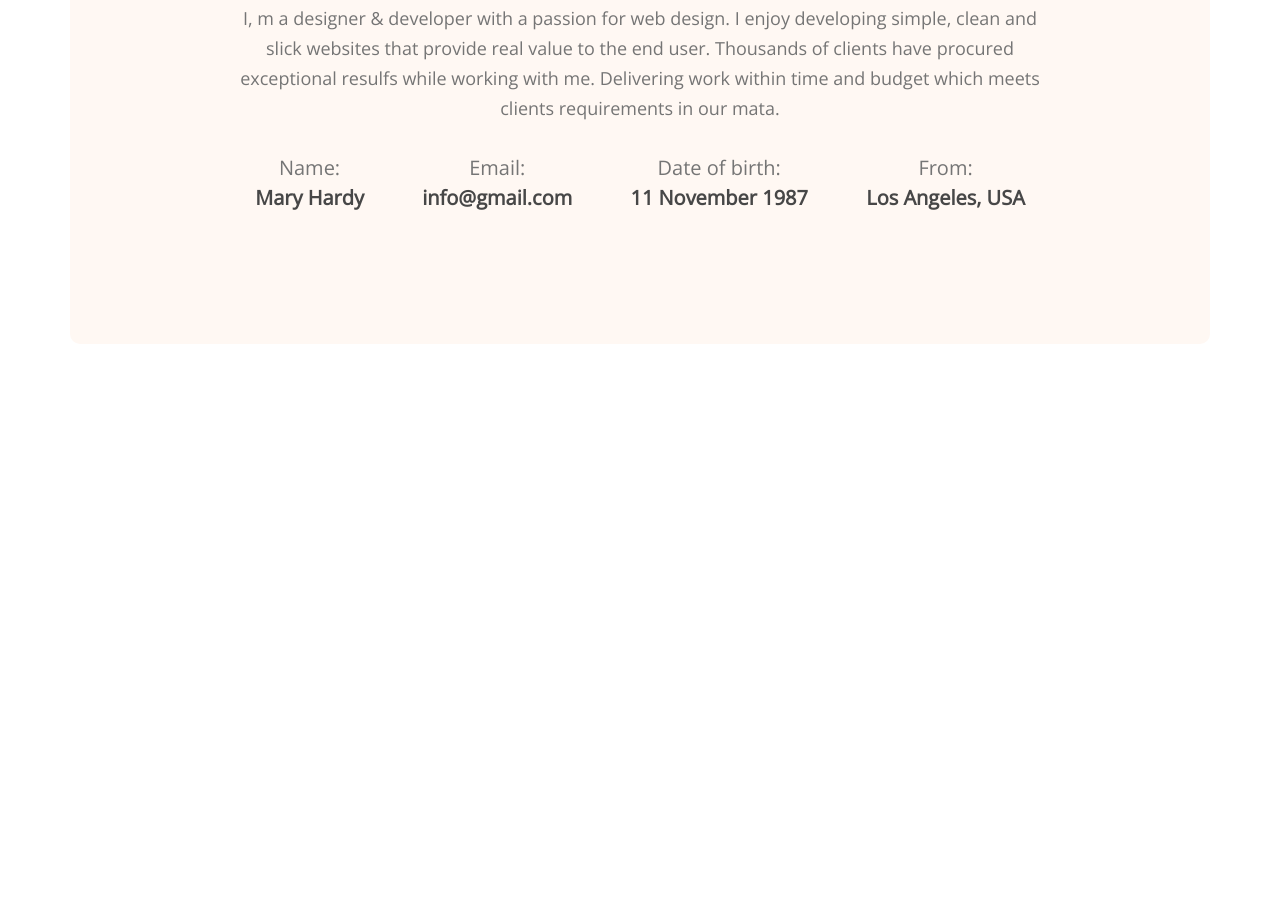
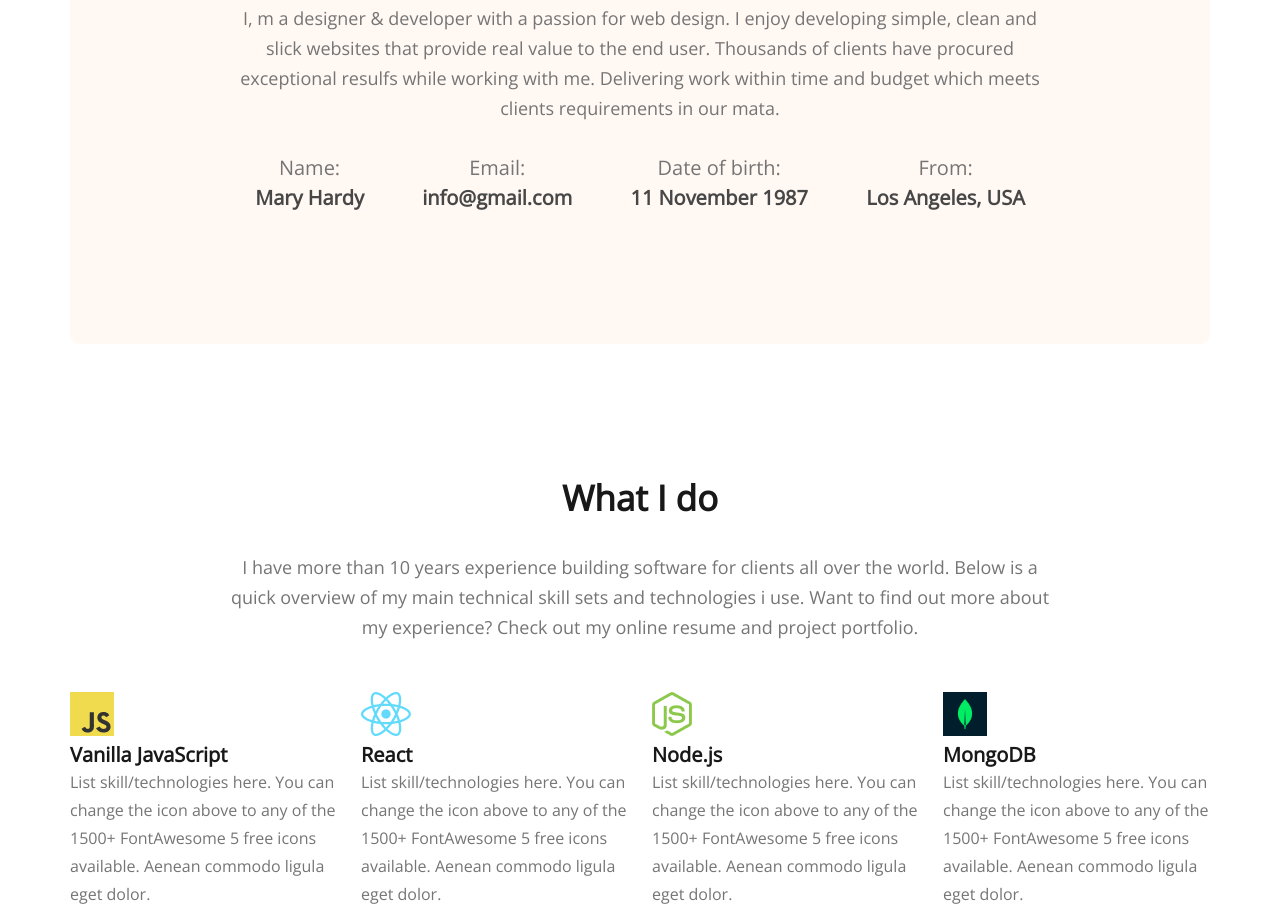
Before and after one commit to Shawon-Mahmud07/developer-portfolio, a plain HTML site: page index.html in a window 1280 px wide. Shown: the part 1092-2000 px from the top of the page. Before the commit the page ends 1436 px from the top, so only its background shows below. Drawn offline with nearby package versions, Linux system fonts and the light colour scheme.

Commit message:
unfinished part updated for checking website link

```diff
--- a/index.html
+++ b/index.html
@@ -56,6 +56,7 @@
 
   <!-- main section start -->
   <main>
+    <!-- about section -->
     <section class="about-section">
       <div class="about-div">
         <h3 class="section-title">About Me</h3>
@@ -88,6 +89,55 @@
         </div>
       </div>
       </div>
+    </section>
+
+    <!-- what-i-do-section -->
+    <section class="what-i-do-container">
+      <div class="what-i-do-section">
+        <h2 class="what-i-do-title">What I do</h2>
+        <p class="what-i-do-description">I have more than 10 years experience building software for clients all over the
+          world. Below is a quick overview of my
+          main technical skill sets and technologies i use. Want to find out more about my experience? Check out my
+          online resume
+          and project portfolio.</p>
+      </div>
+      <div class="skill-container">
+        <div class="skill-info">
+          <div class="skill-info-subcontainer">
+            <img src="images/icons/js.png" alt="">
+            <p class="skill-title">Vanilla JavaScript</p>
+            <p class="skill-details">List skill/technologies here. You can change the icon above to any of the 1500+
+              FontAwesome 5 free icons
+              available.
+              Aenean commodo ligula eget dolor.</p>
+          </div>
+          <div>
+            <img src="images/icons/react.png" alt="">
+            <p class="skill-title">React</p>
+            <p class="skill-details">List skill/technologies here. You can change the icon above to any of the 1500+
+              FontAwesome 5 free icons
+              available.
+              Aenean commodo ligula eget dolor.</p>
+          </div>
+          <div>
+            <img src="images/icons/nodejs.png" alt="">
+            <p class="skill-title">Node.js</p>
+            <p class="skill-details">List skill/technologies here. You can change the icon above to any of the 1500+
+              FontAwesome 5 free icons
+              available.
+              Aenean commodo ligula eget dolor.</p>
+          </div>
+          <div>
+            <img src="images/icons/mongo.png" alt="">
+            <p class="skill-title">MongoDB</p>
+            <p class="skill-details">List skill/technologies here. You can change the icon above to any of the 1500+
+              FontAwesome 5 free icons
+              available.
+              Aenean commodo ligula eget dolor.</p>
+          </div>
+
+        </div>
+      </div>
 
     </section>
   </main>
--- a/styles.css
+++ b/styles.css
@@ -182,3 +182,49 @@ main {
   text-align: center;
   color: #474747;
 }
+
+/*============= what-i-do-section=========== */
+.what-i-do-container {
+}
+.what-i-do-section {
+  padding: 0 150px;
+}
+.what-i-do-title {
+  margin-top: 130px;
+  font-style: normal;
+  font-weight: 700;
+  font-size: 35px;
+  line-height: 48px;
+  text-align: center;
+  color: #181818;
+  margin-bottom: 30px;
+}
+.what-i-do-description {
+  font-style: normal;
+  font-weight: 400;
+  font-size: 18px;
+  line-height: 30px;
+  text-align: center;
+  color: #757575;
+}
+.skill-container {
+  margin-top: 50px;
+}
+.skill-info {
+  display: flex;
+  gap: 24px;
+}
+.skill-title {
+  color: #181818;
+  font-style: normal;
+  font-weight: 700;
+  font-size: 20px;
+  line-height: 27px;
+}
+.skill-details {
+  font-style: normal;
+  font-weight: 400;
+  font-size: 16px;
+  line-height: 28px;
+  color: #757575;
+}
```
